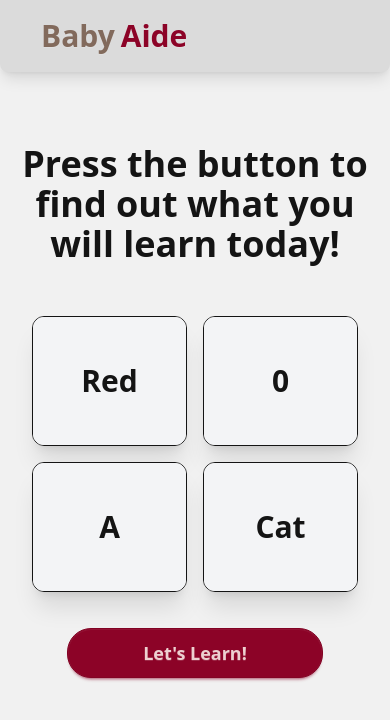
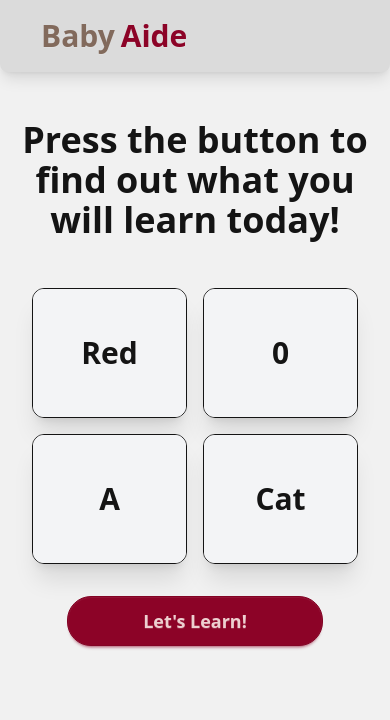
Before and after one commit to isaac-work-git/baby_aide, a Vue app: page / in a window 390 px wide. Shown: the top 720 px of the page. Built offline with nearby package versions, Linux system fonts and the light colour scheme.

Commit message:
Mobile space updates

```diff
--- a/src/App.vue
+++ b/src/App.vue
@@ -47,7 +47,7 @@
 <template>
   <TopBar />
 
-  <main class="flex flex-col gap-5 md:gap-15 mt-10 mx-auto p-4 justify-center-safe">
+  <main class="flex flex-col gap-4 md:gap-15 mt-4 md:mt-10 mx-auto p-4 justify-center-safe">
     <div class="text-center mt-4">
       <h1 class="text-4xl font-bold mb-4">
         Press the button to find out what you will learn today!
```
